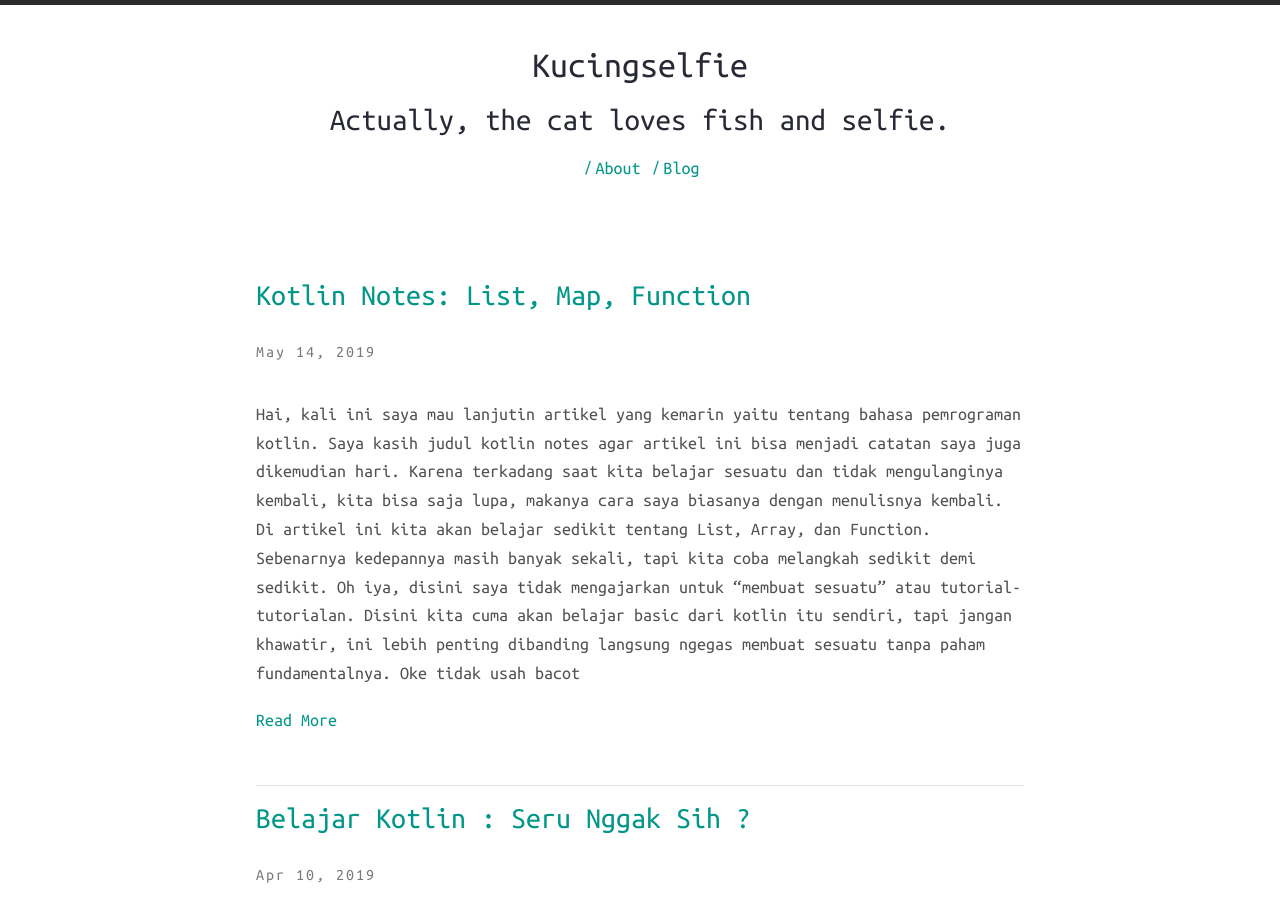
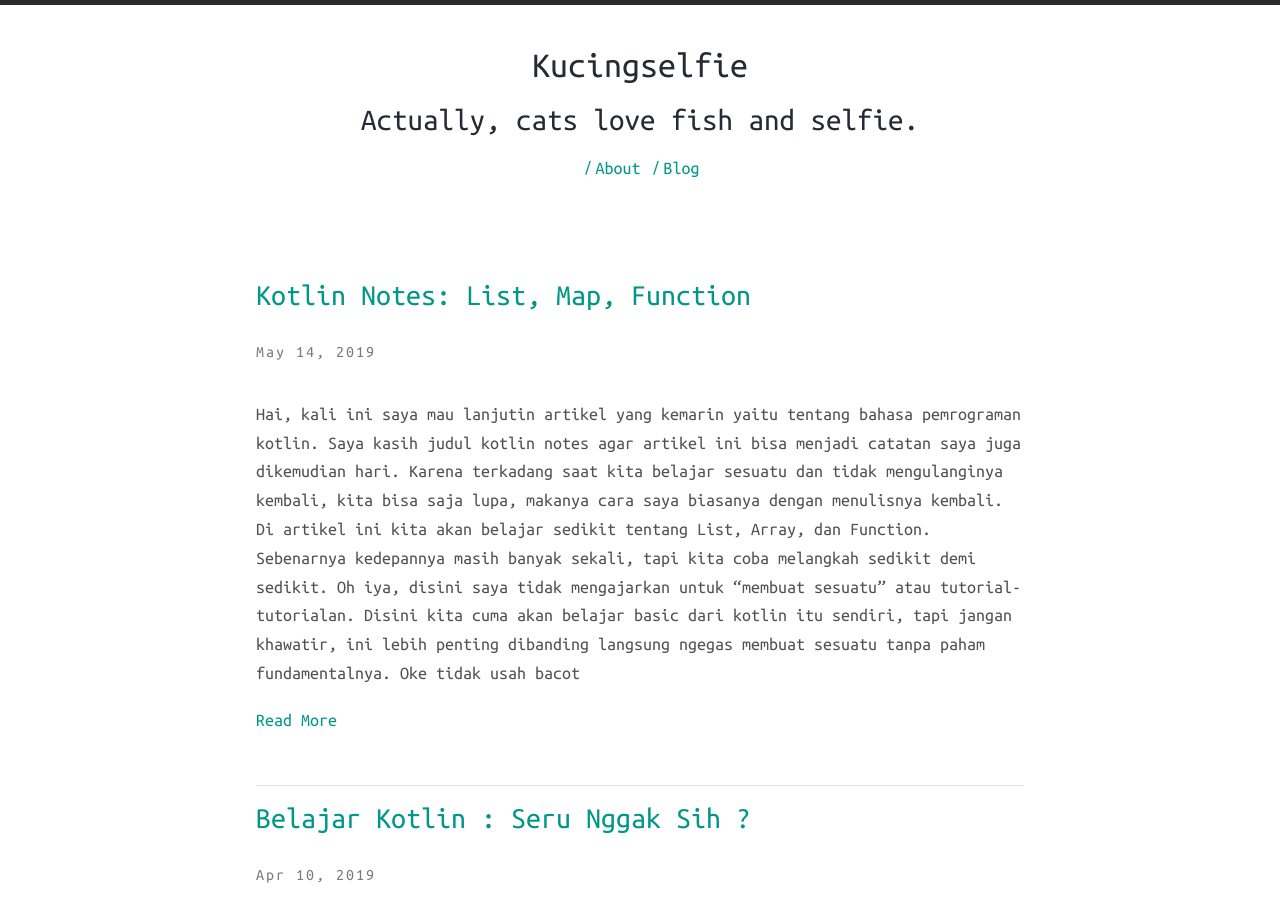
Before and after one commit to kucingselfie/kucingselfie.github.io, a Jekyll site: the page built from index.html, in a window 1280 px wide and 900 px high. Built offline with Jekyll 4.4.1, drawn with Linux system fonts in a browser that asks for light colours; nearby versions of some CDN libraries; comment, search, counter and statistics services are not loaded.

Commit message:
Update _config.yml

```diff
--- a/_config.yml
+++ b/_config.yml
@@ -13,7 +13,7 @@ url: http://kucingselfie.github.io
 harmony:
   name: Kucingselfie
   # Little description about your site
-  description: Actually, the cat loves fish and selfie.
+  description: Actually, cats love fish and selfie.
   # 'meta_description:' Write an awesome description for your new site here.
   # It will appear in your document head meta (for Google search results) and
   # in your feed.xml site description.
```
